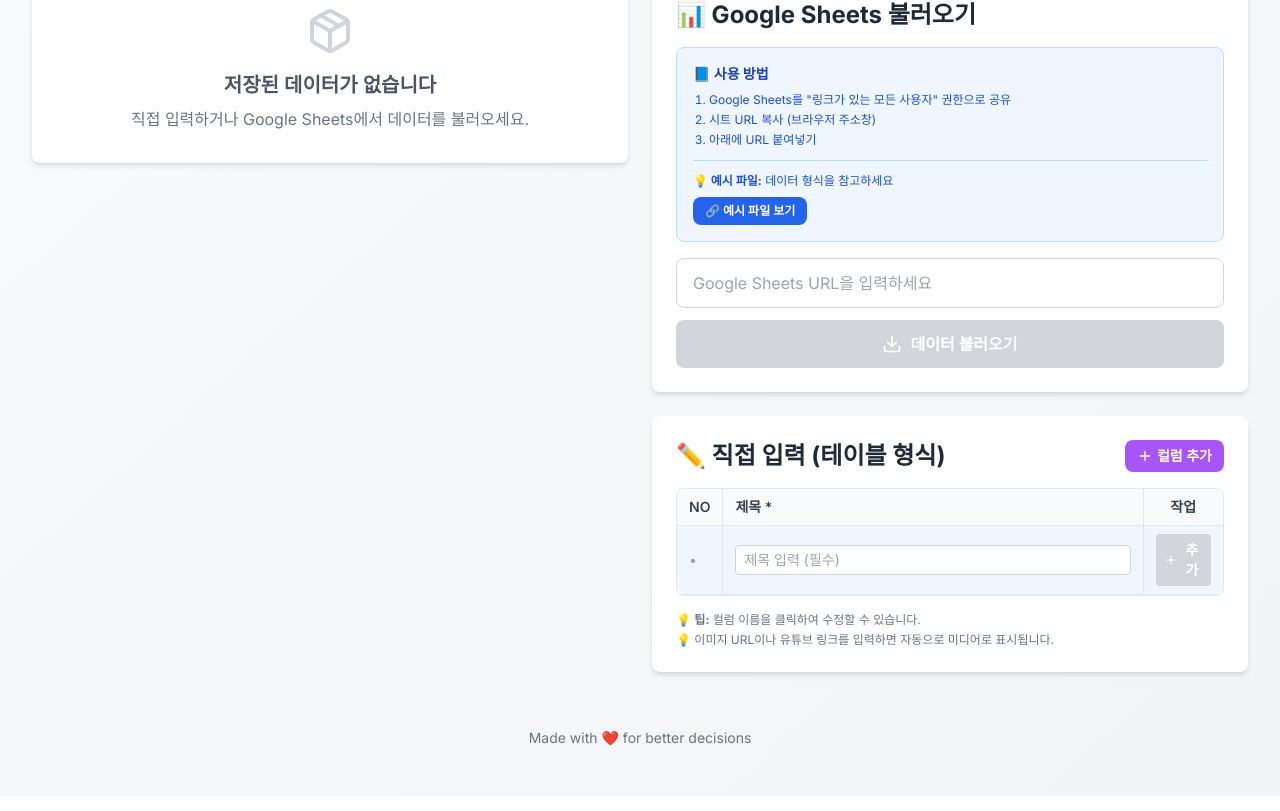
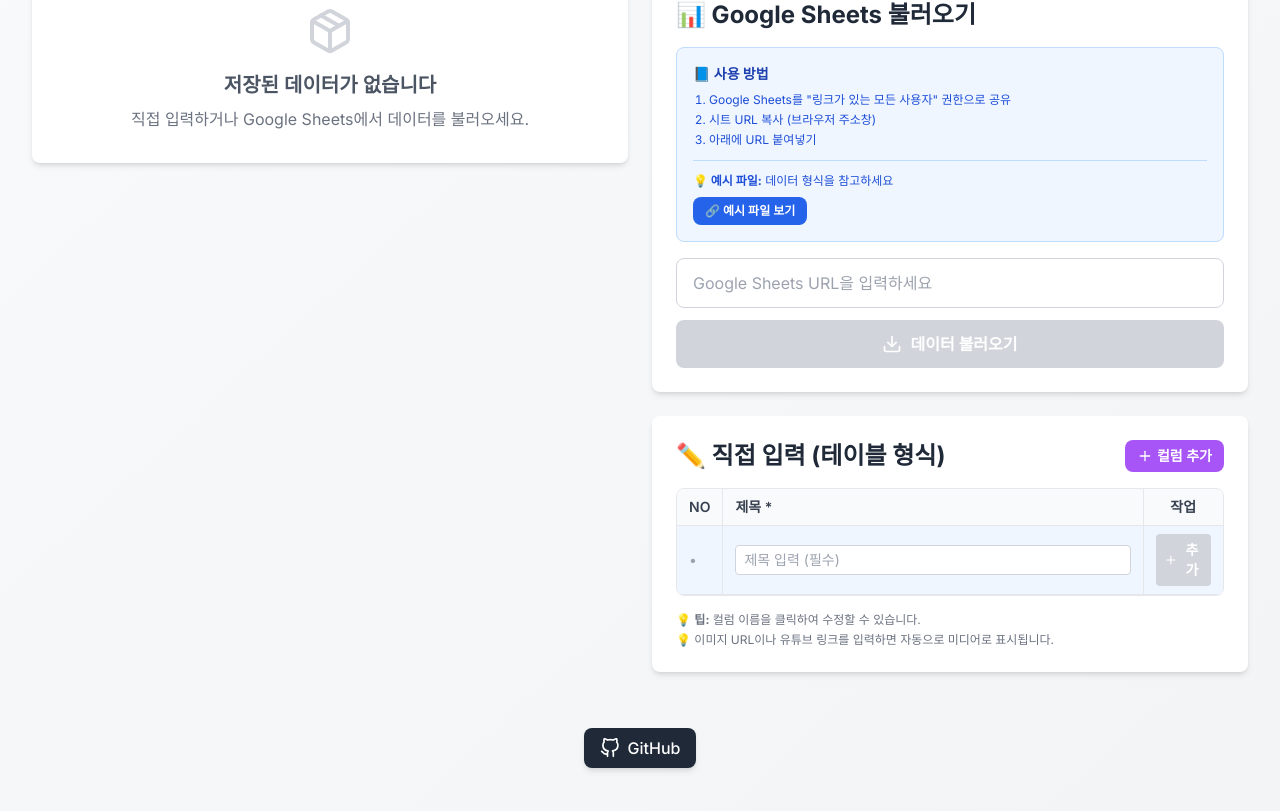
Before and after one commit to TeeDDub/random-picker, a Next.js app: page / in a window 1280 px wide. Shown: the part 345-1156 px from the top of the page. Built offline with nearby package versions, Linux system fonts and the light colour scheme.

Commit message:
Add GitHub link to footer in page.tsx for easy access to the project repository

```diff
--- a/app/page.tsx
+++ b/app/page.tsx
@@ -1,7 +1,7 @@
 'use client';
 
 import React, { useState, useEffect } from 'react';
-import { FiTrash2, FiShuffle, FiEdit } from 'react-icons/fi';
+import { FiTrash2, FiShuffle, FiEdit, FiGithub } from 'react-icons/fi';
 import { DataItem, PickHistory as PickHistoryType } from '@/types';
 import {
   getAllData,
@@ -267,10 +267,18 @@
         )}
 
         {/* Footer */}
-        <div className="text-center pt-8 pb-4">
-          <p className="text-gray-500 text-sm">
-            Made with ❤️ for better decisions
-          </p>
+        <div className="text-center pt-8 pb-4 space-y-3">
+          <div className="flex items-center justify-center gap-2">
+            <a
+              href="https://github.com/TeeDDub/random-picker"
+              target="_blank"
+              rel="noopener noreferrer"
+              className="inline-flex items-center gap-2 px-4 py-2 bg-gray-800 hover:bg-gray-700 text-white rounded-lg transition-colors shadow-md hover:shadow-lg"
+            >
+              <FiGithub size={20} />
+              <span className="font-medium">GitHub</span>
+            </a>
+          </div>
         </div>
       </div>
     </main>
```
Also changed, not shown: public/manifest.json.
